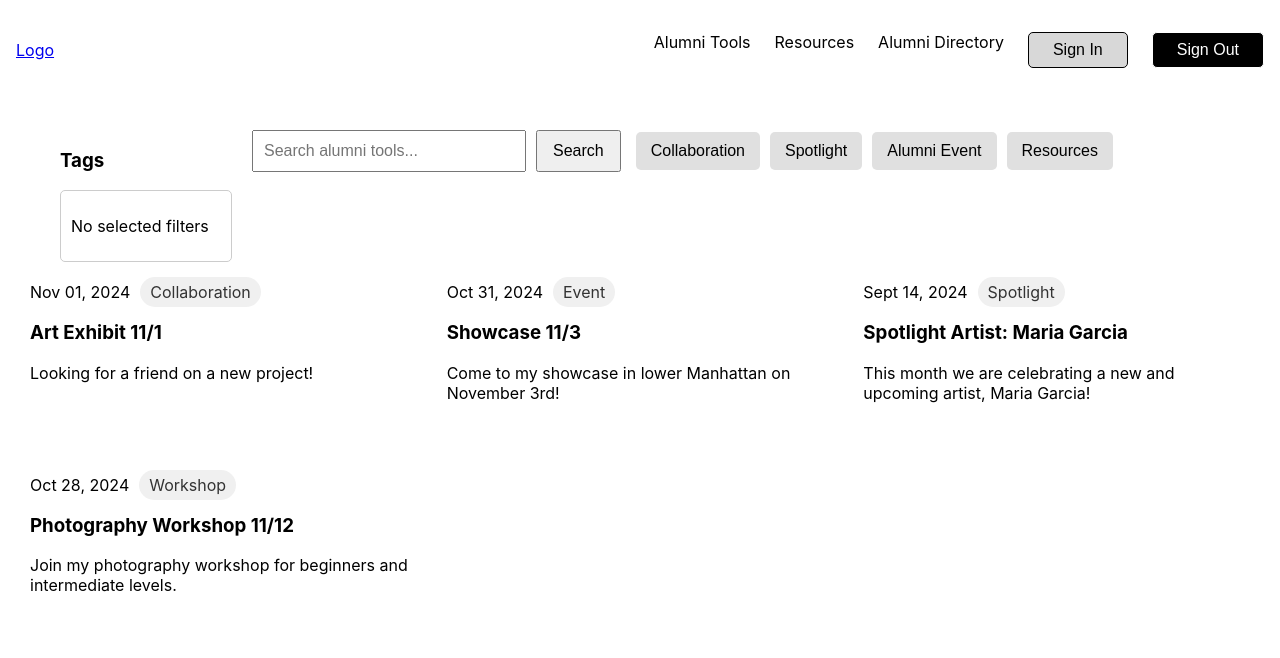
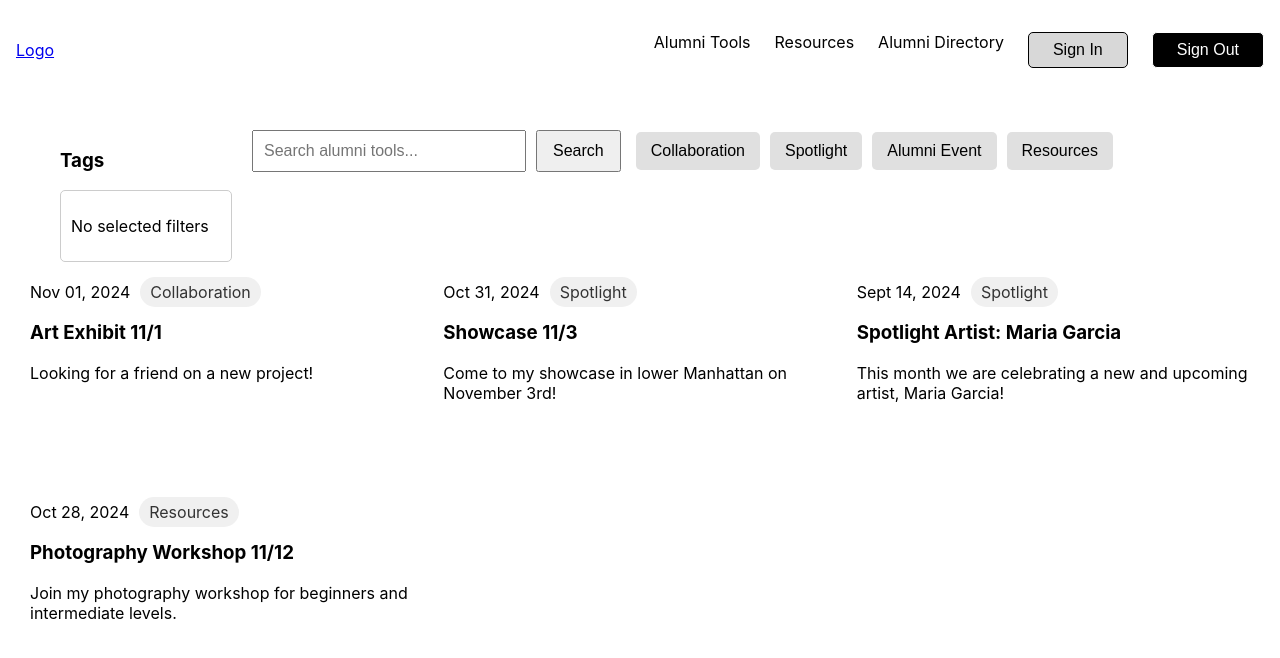
Before and after one commit to cfgcolumbus24/Team-17, a React (Create React App) app in the folder team17/: page /tools in a window 1280 px wide. Shown: the top 658 px of the page. Built offline with nearby package versions, Linux system fonts and the light colour scheme.

Commit message:
filter by category logic

```diff
--- a/team17/src/components/Alumni-Tools.js
+++ b/team17/src/components/Alumni-Tools.js
@@ -41,7 +41,7 @@ function AlumniTools() {
             description: 'Come to my showcase in lower Manhattan on November 3rd!',
             date: 'Oct 31, 2024',
             datetime: '10/31/2024 12:29:08',
-            category: { title: 'Event' },
+            category: { title: 'Spotlight' },
             author: 'John Doe',
           },
           {
@@ -59,10 +59,14 @@ function AlumniTools() {
             description: 'Join my photography workshop for beginners and intermediate levels.',
             date: 'Oct 28, 2024',
             datetime: '10/28/2024 08:19:42',
-            category: { title: 'Workshop' },
+            category: { title: 'Resources' },
             author: 'Sophie Kim',
           },
       ]
+
+      const filteredPosts = selectedFilters.length > 0
+        ? posts.filter(post => selectedFilters.includes(post.category.title))
+        : posts;
 
     return (
         <div style={{ display: 'flex', flexDirection: 'column', alignItems: 'flex-start', padding: '30px' }}>
@@ -144,9 +148,9 @@ function AlumniTools() {
 
             <div className="bg-white py-24 sm:py-32">
                 <div className="mx-auto max-w-7xl px-6 lg:px-8">
-                    <div style={{ display: 'flex', flexWrap: 'wrap', gap: '20px', justifyContent: 'space-between' }}>
-                        {posts.map((post) => (
-                            <article key={post.id} style={{ flex: '1 1 calc(33.333% - 20px)', maxWidth: 'calc(33.333% - 20px)', boxSizing: 'border-box' }} className="flex flex-col items-start justify-between bg-white p-4 shadow rounded-md">
+                    <div style={{ display: 'grid', gridTemplateColumns: 'repeat(3, 1fr)', gap: '20px', justifyItems: 'stretch' }}>
+                        {filteredPosts.map((post) => (
+                            <article key={post.id} style={{ boxSizing: 'border-box', minHeight: '200px' }} className="flex flex-col items-start justify-between bg-white p-4 shadow rounded-md">
                                 <div className="flex items-center gap-x-4 text-xs">
                                     <time dateTime={post.datetime} className="text-gray-500">
                                         {post.date}
@@ -175,7 +179,6 @@ function AlumniTools() {
                                     <p className="mt-5 text-sm text-gray-600 line-clamp-3">{post.description}</p>
                                 </div>
                                 <div className="relative mt-8 flex items-center gap-x-4">
-                                    <img alt="" src={post.author.imageUrl} className="h-10 w-10 rounded-full bg-gray-50" />
                                     <div className="text-sm">
                                         <p className="font-semibold text-gray-900">
                                             <a href={post.author.href}>
```
